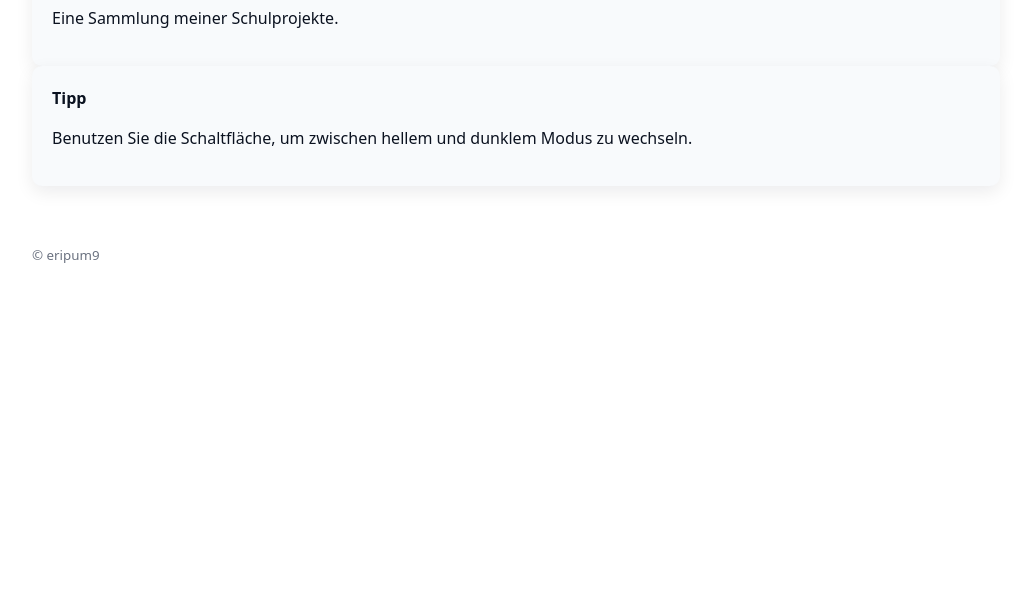
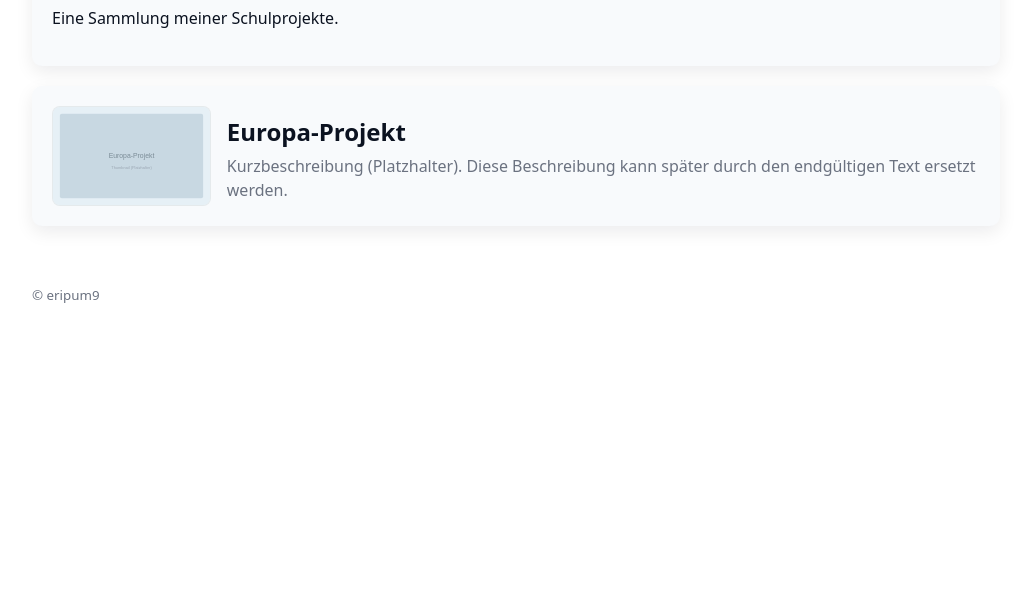
Before and after one commit to eripum9/school, a plain HTML site: page index.html in a window 1280 px wide. Shown: the part 191-800 px from the top of the page, without its empty margins (124-1146 px from the left). Drawn offline with Linux system fonts and the light colour scheme.

Commit message:
Add project card for Europa-Projekt on index, add CSS styles and thumbnail placeholder

```diff
--- a/css/styles.css
+++ b/css/styles.css
@@ -25,9 +25,23 @@ body{margin:0;font-family:system-ui,-apple-system,"Segoe UI",Roboto,Helvetica,Ar
 main.hero{display:grid;grid-template-columns:1fr;gap:1.25rem;background:linear-gradient(180deg, transparent, transparent);padding:2rem;border-radius:12px}
 .card{background:var(--card);padding:1.25rem;border-radius:10px;box-shadow:var(--shadow)}
 
+/* Projects */
+.projects{margin-top:1.25rem}
+.project{display:flex;gap:1rem;align-items:center}
+.project a{display:flex;gap:1rem;align-items:center;color:inherit;text-decoration:none}
+.project-thumb{width:160px;height:100px;border-radius:8px;object-fit:cover;background:#eef3f6;border:1px solid rgba(0,0,0,0.04)}
+.project-body h2{margin:.25rem 0}
+.project-desc{margin:0;color:var(--muted)}
+
 footer.site-footer{max-width:1000px;margin:2rem auto 4rem auto;padding:0 1rem;color:var(--muted)}
 
-/* Small screens */
+/* Responsive: stack on small screens */
+@media(max-width:700px){
+  .project{flex-direction:column;align-items:flex-start}
+  .project-thumb{width:100%;height:160px}
+}
+
+/* Small screens layout for hero */
 @media(min-width:700px){
   .site-bar{padding:0 1rem}
   main.hero{grid-template-columns:1fr 360px}
--- a/index.html
+++ b/index.html
@@ -11,7 +11,7 @@
     <div class="site-bar">
       <a class="brand" href="./">Schulprojekte</a>
       <div style="display:flex;align-items:center;gap:1rem">
-        <nav class="site-nav"><a href="Europa-Projekt/">Europa-Projekt</a></nav>
+        <!-- top-right project link removed; projects appear below -->
         <button id="theme-toggle" class="theme-toggle" aria-label="Farbschema umschalten" aria-pressed="false">
           <img src="assets/icons/sun.svg" class="icon sun" alt="" aria-hidden="true"/>
           <img src="assets/icons/moon.svg" class="icon moon" alt="" aria-hidden="true"/>
@@ -25,10 +25,21 @@
       <h1>Schulprojekte</h1>
       <p>Eine Sammlung meiner Schulprojekte.</p>
     </section>
-    <aside class="card" aria-hidden="true">
-      <strong>Tipp</strong>
-      <p>Benutzen Sie die Schaltfläche, um zwischen hellem und dunklem Modus zu wechseln.</p>
-    </aside>
+
+    <!-- Projects list (added): each project shows a thumbnail, title and short description -->
+    <section class="projects">
+      <div class="card project">
+        <a href="Europa-Projekt/">
+          <img src="assets/images/europa-thumb.svg" class="project-thumb" alt="Europa‑Projekt Thumbnail (Platzhalter)" />
+          <div class="project-body">
+            <h2>Europa‑Projekt</h2>
+            <p class="project-desc">Kurzbeschreibung (Platzhalter). Diese Beschreibung kann später durch den endgültigen Text ersetzt werden.</p>
+          </div>
+        </a>
+      </div>
+    </section>
+
+    <!-- removed the previous "Tip" aside per request -->
   </main>
 
   <footer class="site-footer"><small>© eripum9</small></footer>
```
Also changed, not shown: assets/images/europa-thumb.svg (added).
